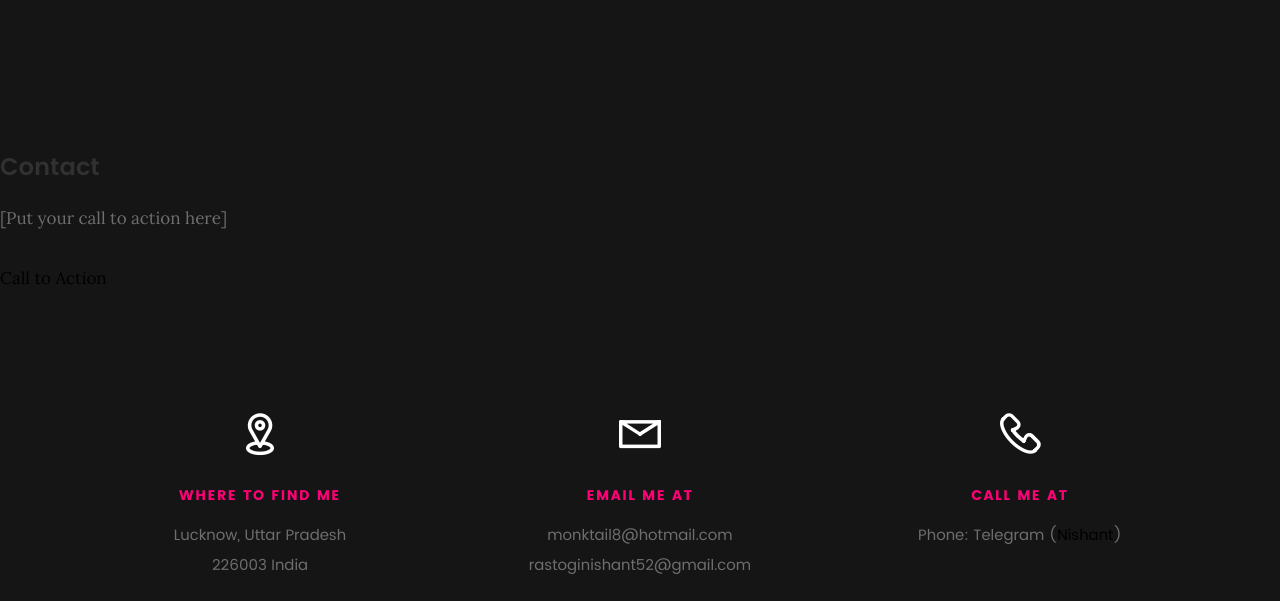
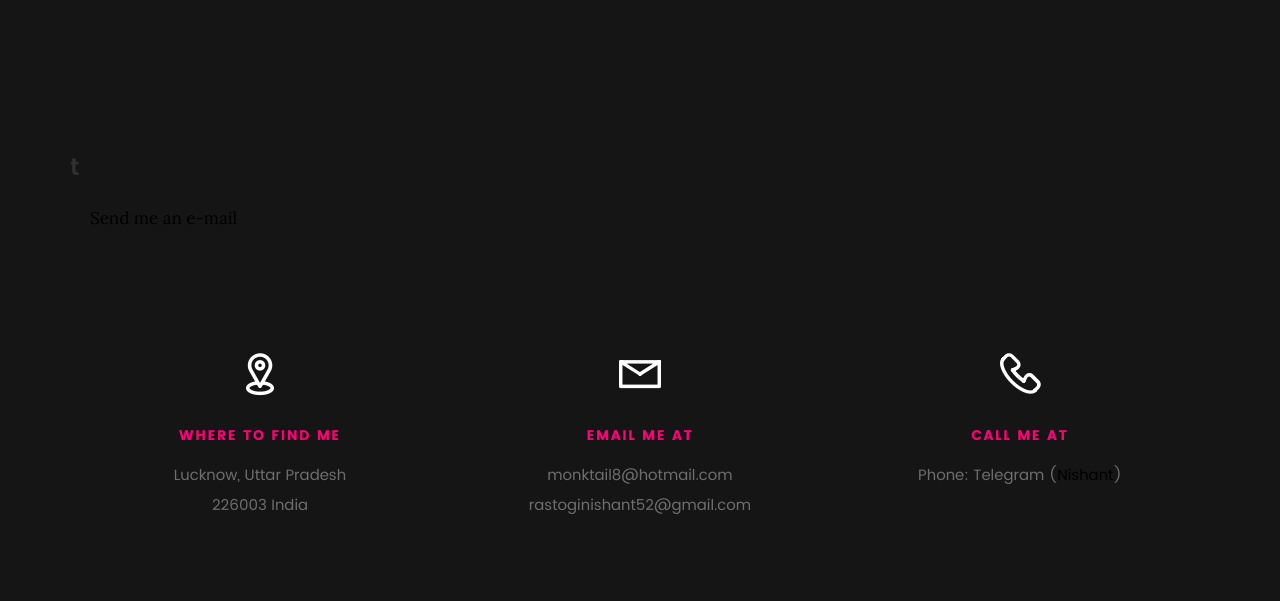
Before and after one commit to Anish-83/anish-83.github.io, a plain HTML site: page index.html in a window 1280 px wide. Shown: the part 5137-5738 px from the top of the page. Drawn offline with Linux system fonts and the light colour scheme; files whose address does not match are found by name.

Commit message:
Update index.html

```diff
--- a/index.html
+++ b/index.html
@@ -641,16 +641,16 @@
    		</div>
    	</div> <!-- /section-intro -->
 <section id="contact">
-      <div class="container">
-        <h2 class="section-title">Contact</h2>
-        <div class="contact-wrapper load-hidden">
-          <p class="contact-wrapper__text">[Put your call to action here]</p>
+      <div class="row contact info">
+        <h2 class="section-title">t</h2>
+        <div class="col-four tab-full">
+
           <a
             rel="noreferrer"
             target="_blank"
             class="cta-btn cta-btn--resume"
             href="mailto:example@email.com"
-            >Call to Action</a
+            >Send me an e-mail</a
           >
         </div>
       </div>
```
